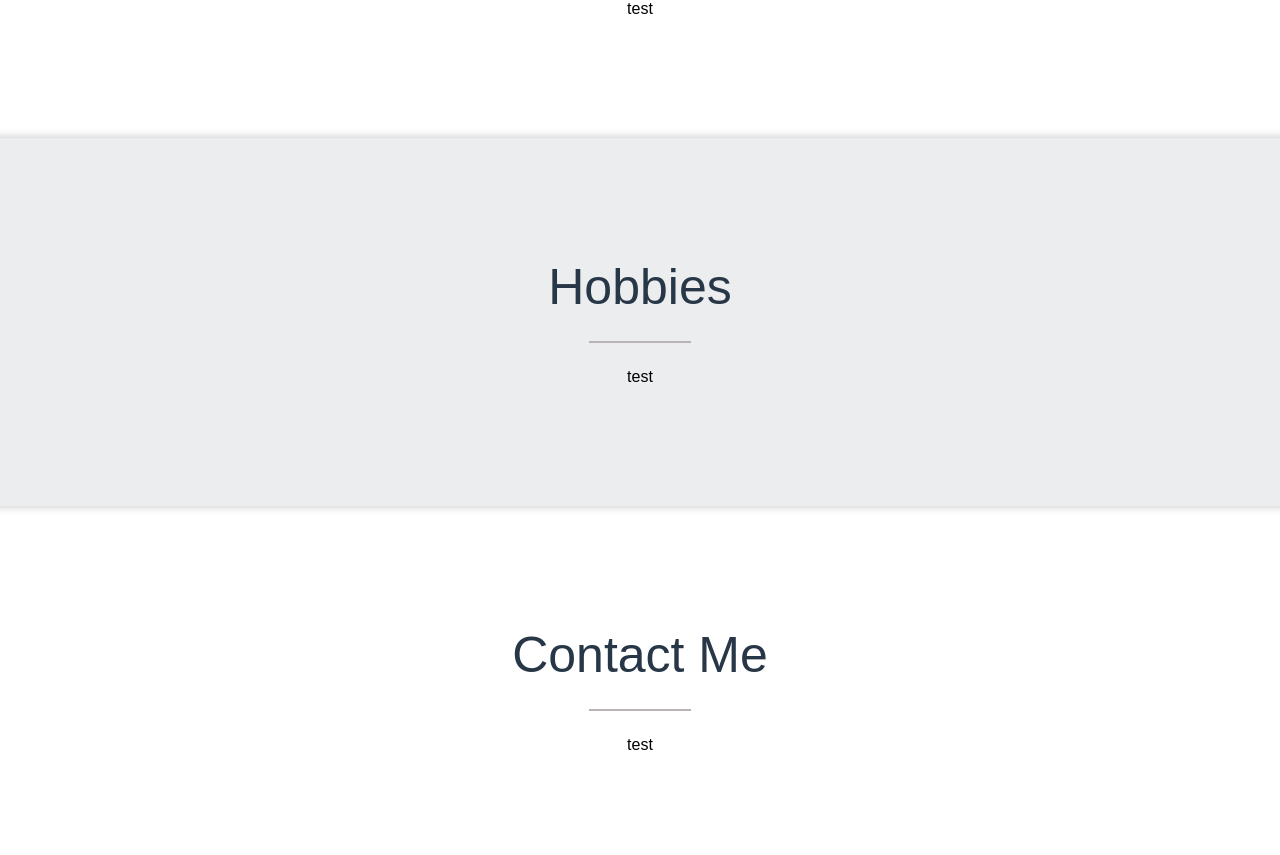
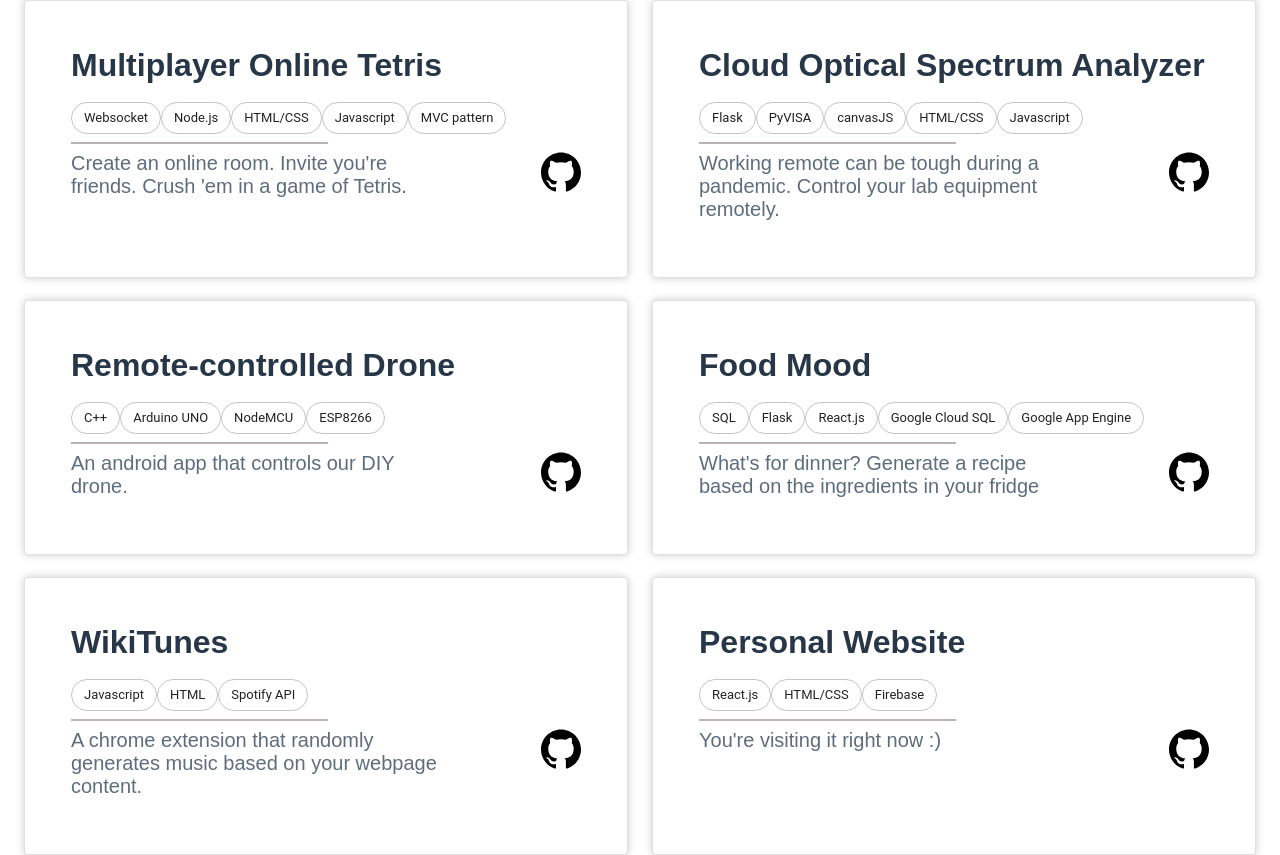
Before and after one commit to linda-zheng/website_2, a React (Create React App) app: page / in a window 1280 px wide. Shown: the part 2114-2969 px from the top of the page. Built offline with nearby package versions, Linux system fonts and the light colour scheme.

Commit message:
Add projects section

```diff
--- /dev/null
+++ b/src/Assets/projectDescriptions.js
@@ -0,0 +1,61 @@
+import githubIcon from "./github.svg"
+
+function toDictionary(image, title, blurb, techStack, link) {
+    return {
+        image : image,
+        title : title,
+        blurb : blurb,
+        techStack : techStack,
+        link: link,
+    }
+
+}
+
+var projectDescriptions = [
+    new toDictionary(
+        githubIcon,
+        "Multiplayer Online Tetris",
+        ["Create an online room. Invite you're friends. Crush 'em in a game of Tetris."],
+        ["Websocket", "Node.js", "HTML/CSS", "Javascript", "MVC pattern"],
+        "https://github.com/thelindazheng/tetris"
+
+    ),
+    new toDictionary(
+        githubIcon,
+        "Cloud Optical Spectrum Analyzer",
+        "Working remote can be tough during a pandemic. Control your lab equipment remotely.",
+        ["Flask", "PyVISA", "canvasJS", "HTML/CSS", "Javascript"],
+        "https://github.com/thelindazheng/OSA_webapp"
+    ),
+    new toDictionary(
+        githubIcon,
+        "Remote-controlled Drone",
+        "An android app that controls our DIY drone.",
+        ["C++", "Arduino UNO", "NodeMCU", "ESP8266"],
+        "https://github.com/thelindazheng/remote_controlled_drone"
+    ),
+    new toDictionary(
+        githubIcon,
+        "Food Mood",
+        "What's for dinner? Generate a recipe based on the ingredients in your fridge",
+        ["SQL", "Flask", "React.js", "Google Cloud SQL", "Google App Engine"],
+        "https://github.com/selinali2010/CS348Proj"
+    ),
+    new toDictionary(
+        githubIcon,
+        "WikiTunes",
+        "A chrome extension that randomly generates music based on your webpage content.",
+        ["Javascript", "HTML", "Spotify API"],
+        "https://github.com/thelindazheng/music-extension"
+    ),
+    new toDictionary(
+        githubIcon,
+        "Personal Website",
+        "You're visiting it right now :)",
+        ["React.js", "HTML/CSS", "Firebase"],
+        "https://github.com/thelindazheng/website_2"
+    ),
+
+]
+
+export default { projectDescriptions };
--- a/src/Components/CSS/Card.css
+++ b/src/Components/CSS/Card.css
@@ -33,3 +33,7 @@
     transform: translate(0px, -5px);
     box-shadow: 0 5px 13px 5px #CCC;
 }
+
+.image:hover {
+    filter: drop-shadow(0px 0px 5px orange);
+}
--- /dev/null
+++ b/src/Components/ProjectCard.js
@@ -0,0 +1,41 @@
+import React from 'react';
+
+import "./CSS/Card.css"
+
+import { Container, Box, Grid, List, ListItem, Chip, Card, CardContent } from '@material-ui/core';
+
+function ProjectCard(props, key) {
+    var techStack = []
+    for (var i = 0; i < props.techStack.length; i++) {
+        techStack.push(<Chip variant="outlined" label={props.techStack[i]}/>)
+    }
+
+    console.log(techStack)
+  return (
+    <Grid item xs={6} key={key}>
+        <Card variant="outlined" className="card-shadow" style={{ height: "100%"}}>
+        <CardContent className="text-left">
+            <Box p="30px">
+            <Grid container>
+                <Grid item xs={12}>
+                <div className="title">{props.title}</div><br/>
+                {techStack}<br/>
+                <hr color="#BAB2B5" style={{width:"50%", textAlign:"left", marginLeft:"0"}}/>
+                </Grid>
+                <Grid container item xs={12}>
+                    <Grid container item xs={9} justify="flex-start">
+                    <div className="blurb">{props.blurb}</div>
+                    </Grid>
+                    <Grid container item xs={3} justify="flex-end">
+                    <a href={props.link}><img src={props.image} style={{ height: 'auto', width: '5vh', bottom: "0"}} className="image"/></a>
+                    </Grid>
+                </Grid>
+            </Grid>
+            </Box>
+        </CardContent>
+        </Card>
+    </Grid>
+  );
+}
+
+export default ProjectCard;
--- a/src/Components/Projects.js
+++ b/src/Components/Projects.js
@@ -1,6 +1,21 @@
+import React from 'react';
+import ProjectCard from './ProjectCard';
+
+import projectDescriptions from '../Assets/projectDescriptions';
+
+import { Container, Grid } from '@material-ui/core';
+
 const Projects = () => {
+    var projectCards = []
+    for (var i = 0; i < projectDescriptions.projectDescriptions.length; i++) {
+      projectCards.push(ProjectCard(projectDescriptions.projectDescriptions[i], i))
+    }
     return (
-      <div>test</div>
+      <Container maxWidth="lg">
+      <Grid container spacing={3}>
+        {projectCards}
+      </Grid>
+      </Container>
     )
   }
 
```
